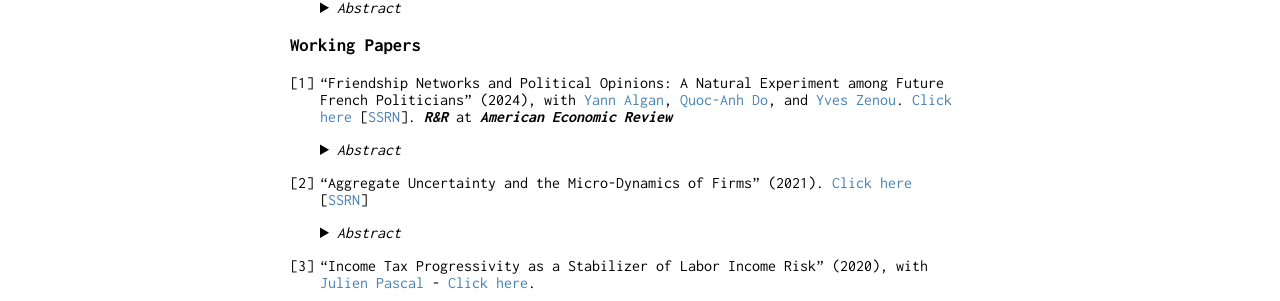
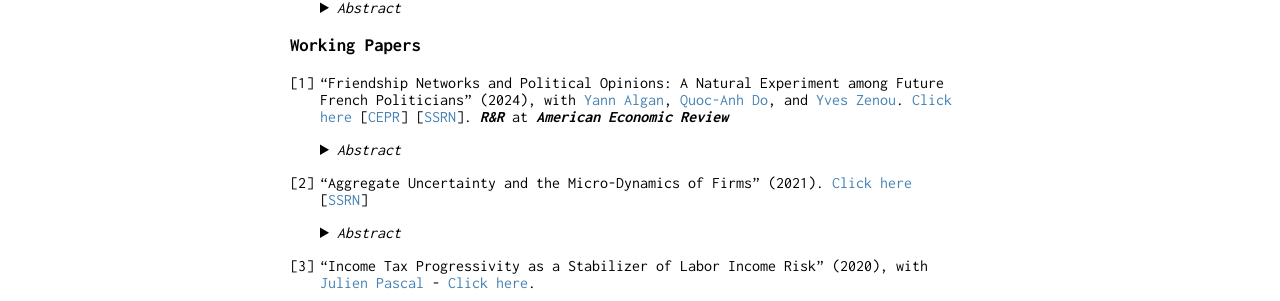
Before and after one commit to nicolodalvit/nicolodalvit.github.io, a Jekyll site: the page built from index.md, in a window 1280 px wide. Shown: the part 514-815 px from the top of the page. Built offline with Jekyll 4.4.1, drawn with Linux system fonts in a browser that asks for light colours; our own code applies the rules of GitHub Pages for plain Markdown files.

Commit message:
Update index.md
new

```diff
--- a/index.md
+++ b/index.md
@@ -43,7 +43,7 @@ You can download my [CV from here](CV_Dalvit.pdf).
 
 ### Working Papers
 
-1. "Friendship Networks and Political Opinions: A Natural Experiment among Future French Politicians" (2024), with [Yann Algan](http://www.yann-algan.com/), [Quoc-Anh Do](https://sites.google.com/site/qaquocanhdo/), and [Yves Zenou](https://sites.google.com/site/yvesbzenou/). [Click here](Network_Beliefs_2023.pdf) [[SSRN](https://papers.ssrn.com/sol3/papers.cfm?abstract_id=3397092)]. ***R&R*** at ***American Economic Review***
+1. "Friendship Networks and Political Opinions: A Natural Experiment among Future French Politicians" (2024), with [Yann Algan](http://www.yann-algan.com/), [Quoc-Anh Do](https://sites.google.com/site/qaquocanhdo/), and [Yves Zenou](https://sites.google.com/site/yvesbzenou/). [Click here](Network_Beliefs_2023.pdf) [[CEPR](https://cepr.org/publications/dp20075)] [[SSRN](https://papers.ssrn.com/sol3/papers.cfm?abstract_id=3397092)]. ***R&R*** at ***American Economic Review***
 
     <details><summary> <i>Abstract</i> </summary>
     <p align="justify">
```
